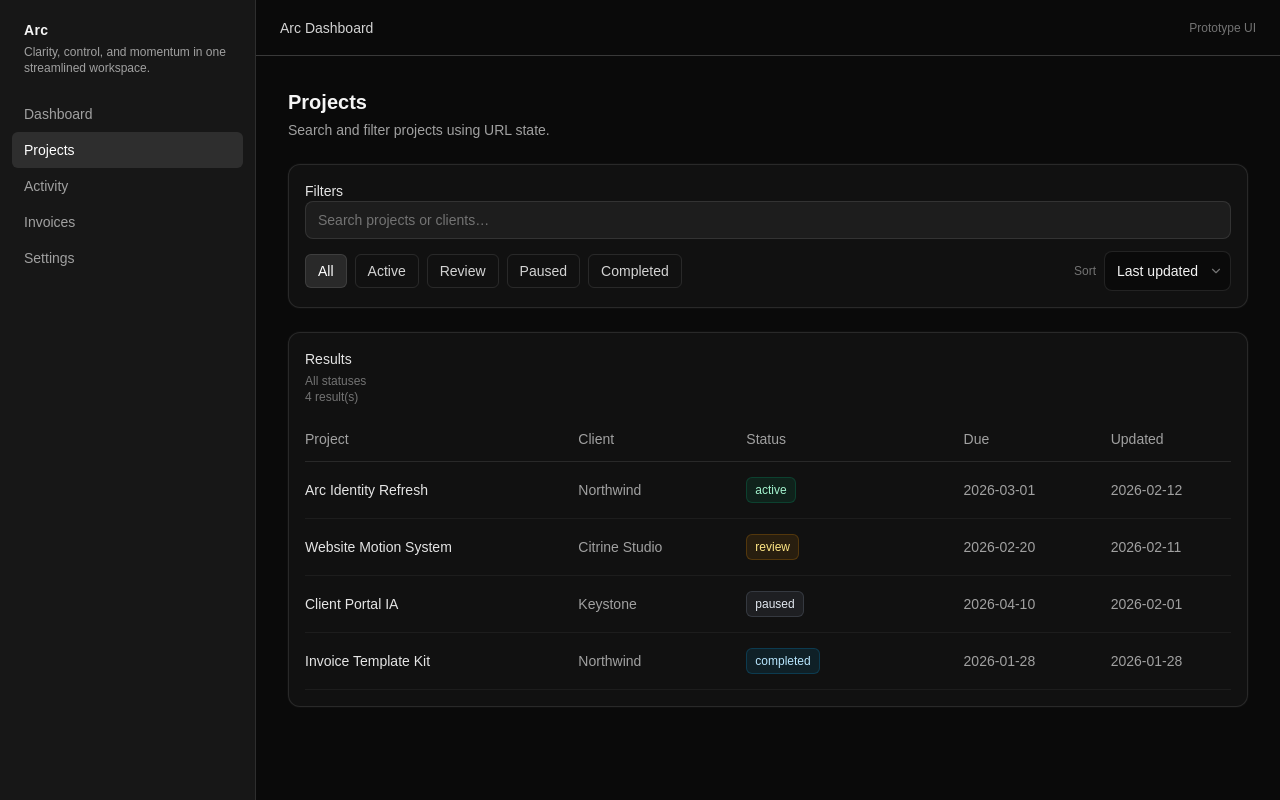
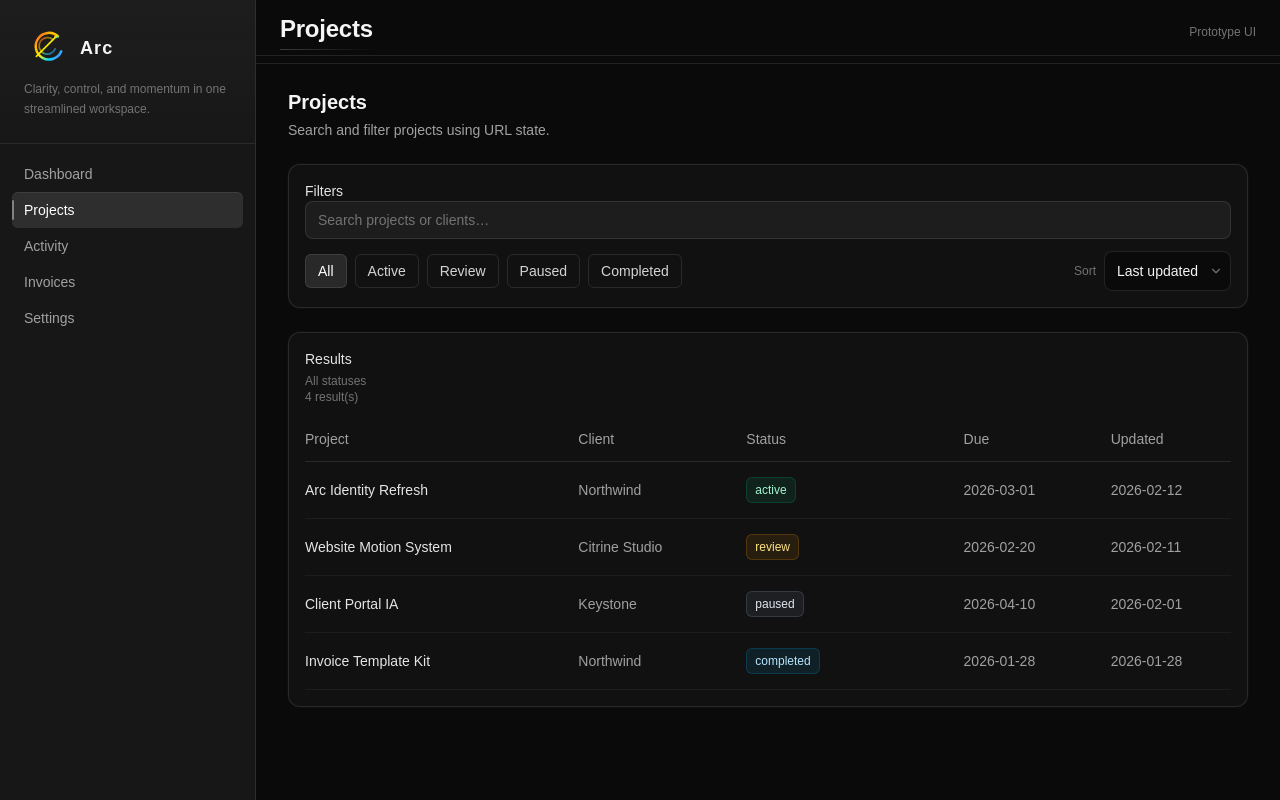
Before and after one commit to boco3000/arc-client-portal, a Next.js app: page /projects in a window 1280 px wide. Built offline with nearby package versions, Linux system fonts and the light colour scheme.

Commit message:
added new logo and top bar styling

```diff
--- /dev/null
+++ b/src/components/brand/ArcLogo.tsx
@@ -0,0 +1,92 @@
+import Link from "next/link";
+
+export function ArcLogo({
+  href = "/dashboard",
+  size = 40,
+  showWordmark = true,
+}: {
+  href?: string;
+  size?: number;
+  showWordmark?: boolean;
+}) {
+  return (
+    <Link
+      href={href}
+      className={[
+        "group inline-flex items-center gap-3 rounded-lg px-1 py-1",
+        "transition-[transform,background-color,opacity] duration-150 ease-out",
+        "hover:bg-white/[0.04] hover:-translate-y-[1px]",
+        "active:translate-y-0",
+        "outline-none focus-visible:bg-white/[0.06]",
+      ].join(" ")}
+      aria-label="Go to dashboard"
+    >
+      <ArcMark size={size} />
+
+      {showWordmark ? (
+        <span
+          className={[
+            "text-lg font-semibold tracking-[0.06em]",
+            "text-neutral-100 transition",
+            "group-hover:text-white",
+          ].join(" ")}
+        >
+          Arc
+        </span>
+      ) : null}
+    </Link>
+  );
+}
+
+function ArcMark({ size }: { size: number }) {
+  return (
+    <svg
+      width={size}
+      height={size}
+      viewBox="0 0 48 48"
+      aria-hidden="true"
+      className="shrink-0"
+    >
+      <defs>
+        {/* ARC Raiders–inspired spectrum gradient */}
+        <linearGradient id="arcSpectrum" x1="0" y1="0" x2="1" y2="1">
+          <stop offset="0%" stopColor="#ff3b3b" />
+          <stop offset="25%" stopColor="#ffb000" />
+          <stop offset="50%" stopColor="#ffe600" />
+          <stop offset="75%" stopColor="#00e0ff" />
+          <stop offset="100%" stopColor="#7a5cff" />
+        </linearGradient>
+      </defs>
+
+      {/* Main arc with gradient */}
+      <path
+        d="M36 10a16 16 0 1 0 4 18"
+        fill="none"
+        stroke="url(#arcSpectrum)"
+        strokeWidth="3"
+        strokeLinecap="round"
+      />
+
+      {/* Inner arc (subtle tech layer) */}
+      <path
+        d="M30 14a10 10 0 1 0 2.6 11"
+        fill="none"
+        stroke="url(#arcSpectrum)"
+        strokeWidth="2"
+        opacity="0.6"
+        strokeLinecap="round"
+      />
+
+      {/* Energy slash */}
+      <path
+        d="M10 34 L34 10"
+        stroke="url(#arcSpectrum)"
+        strokeWidth="2"
+        strokeLinecap="round"
+      />
+
+      {/* Anchor node */}
+      <circle cx="34" cy="10" r="2.4" fill="url(#arcSpectrum)" />
+    </svg>
+  );
+}
--- a/src/components/invoices/InvoiceActions.tsx
+++ b/src/components/invoices/InvoiceActions.tsx
@@ -3,6 +3,7 @@
 import { useState, useTransition } from "react";
 import type { InvoiceStatus } from "@/data/invoices";
 import { usePortalState } from "@/components/portal/PortalStateProvider";
+import { useToast } from "@/components/ui/ToastProvider";
 
 const actions: Array<{ label: string; next: InvoiceStatus }> = [
   { label: "Mark as Sent", next: "sent" },
@@ -26,8 +27,9 @@ export function InvoiceActions({
 }) {
   const { getInvoiceStatus, setInvoiceStatus, addActivity, addProjectNote } =
     usePortalState();
+  const { toast } = useToast();
+  const [isPending, startTransition] = useTransition();
 
-  const [isPending, startTransition] = useTransition();
   const [reminderStatus, setReminderStatus] = useState<"idle" | "sent">("idle");
 
   const current = getInvoiceStatus(invoiceId, fallback);
@@ -68,9 +70,15 @@ export function InvoiceActions({
         date,
       });
 
-      setReminderStatus("sent");
-      window.setTimeout(() => setReminderStatus("idle"), 2000);
+      toast({
+        kind: "success",
+        title: "Reminder recorded",
+        message: "Logged to activity and notes.",
+      });
     });
+
+    setReminderStatus("sent");
+    window.setTimeout(() => setReminderStatus("idle"), 2000);
   }
 
   return (
--- a/src/components/layout/sidebar/Sidebar.tsx
+++ b/src/components/layout/sidebar/Sidebar.tsx
@@ -2,6 +2,7 @@
 
 import Link from "next/link";
 import { usePathname } from "next/navigation";
+import { ArcLogo } from "@/components/brand/ArcLogo";
 
 const nav = [
   { href: "/dashboard", label: "Dashboard" },
@@ -16,14 +17,23 @@ export function Sidebar() {
 
   return (
     <div className="h-full">
-      <div className="px-6 py-5">
-        <p className="text-sm font-semibold tracking-wide">Arc</p>
-        <p className="mt-1 text-xs text-neutral-400">
-          Clarity, control, and momentum in one streamlined workspace.
-        </p>
+      <div
+        className={[
+          "px-6 py-6",
+          "border-b border-white/[0.06]",
+          "bg-gradient-to-b from-white/[0.03] to-transparent",
+        ].join(" ")}
+      >
+        <div className="space-y-2">
+          <ArcLogo />
+
+          <p className="text-xs leading-relaxed text-neutral-500">
+            Clarity, control, and momentum in one streamlined workspace.
+          </p>
+        </div>
       </div>
 
-      <nav className="px-3">
+      <nav className="px-3 pt-3">
         {nav.map((item) => {
           const active = pathname === item.href;
 
@@ -32,12 +42,28 @@ export function Sidebar() {
               key={item.href}
               href={item.href}
               className={[
-                "block rounded-md px-3 py-2 text-sm transition",
+                "group relative block rounded-md px-3 py-2 text-sm",
+                "transition-[background-color,transform,color] duration-150 ease-out",
+                "outline-none focus-visible:ring-2 focus-visible:ring-white/20",
                 active
-                  ? "bg-white/10 text-white"
-                  : "text-neutral-400 hover:bg-white/5 hover:text-white",
+                  ? [
+                      "text-white",
+                      "bg-white/10",
+                      "shadow-[inset_0_1px_0_rgba(255,255,255,0.08)]",
+                    ].join(" ")
+                  : [
+                      "text-neutral-400",
+                      "hover:text-white hover:bg-white/5",
+                      "hover:-translate-y-[1px]",
+                    ].join(" "),
               ].join(" ")}
             >
+              {active ? (
+                <span
+                  aria-hidden="true"
+                  className="absolute left-0 top-1/2 h-5 w-[2px] -translate-y-1/2 rounded-full bg-white/40"
+                />
+              ) : null}
               {item.label}
             </Link>
           );
--- a/src/components/layout/topbar/Topbar.tsx
+++ b/src/components/layout/topbar/Topbar.tsx
@@ -1,13 +1,38 @@
+"use client";
+
+import { usePathname } from "next/navigation";
+
+function getLabel(pathname: string) {
+  if (pathname === "/dashboard") return "Arc Dashboard";
+  if (pathname.startsWith("/projects")) return "Projects";
+  if (pathname.startsWith("/activity")) return "Activity";
+  if (pathname.startsWith("/invoices")) return "Invoices";
+  if (pathname.startsWith("/settings")) return "Settings";
+  return "Dashboard";
+}
+
 export function Topbar() {
+  const pathname = usePathname();
+  const label = getLabel(pathname);
+
   return (
-    <header className="flex h-14 items-center justify-between border-b border-white/10 px-6">
-      <h1 className="text-sm font-medium text-neutral-300">
-        Arc Dashboard
-      </h1>
+    <header className="flex h-16 items-center justify-between border-b border-white/10 px-6">
+      <div className="min-w-0">
+        <div className="flex items-baseline gap-2">
+          <h1
+            className={[
+              "text-2xl font-semibold tracking-[-0.01em]",
+              "text-neutral-100",
+            ].join(" ")}
+          >
+            {label}
+          </h1>
+        </div>
 
-      <div className="text-xs text-neutral-500">
-        Prototype UI
+        <div className="mt-1 h-px w-24 bg-gradient-to-r from-white/20 via-white/10 to-transparent" />
       </div>
+
+      <div className="text-xs text-neutral-500">Prototype UI</div>
     </header>
   );
 }
--- /dev/null
+++ b/src/components/ui/ToastProvider.tsx
@@ -0,0 +1,135 @@
+"use client";
+
+import React, {
+  createContext,
+  useCallback,
+  useContext,
+  useMemo,
+  useState,
+} from "react";
+
+type ToastKind = "success" | "info" | "error";
+
+export type ToastInput = {
+  title: string;
+  message?: string;
+  kind?: ToastKind;
+  durationMs?: number;
+};
+
+type Toast = {
+  id: string;
+  title: string;
+  message?: string;
+  kind: ToastKind;
+  durationMs: number;
+};
+
+type ToastApi = {
+  toast: (input: ToastInput) => void;
+};
+
+const ToastContext = createContext<ToastApi | null>(null);
+
+export function ToastProvider({ children }: { children: React.ReactNode }) {
+  const [toasts, setToasts] = useState<Toast[]>([]);
+
+  const remove = useCallback((id: string) => {
+    setToasts((prev) => prev.filter((t) => t.id !== id));
+  }, []);
+
+  const toast = useCallback(
+    (input: ToastInput) => {
+      const id = crypto.randomUUID();
+
+      const next: Toast = {
+        id,
+        title: input.title,
+        message: input.message,
+        kind: input.kind ?? "info",
+        durationMs: input.durationMs ?? 2200,
+      };
+
+      setToasts((prev) => [next, ...prev].slice(0, 4));
+
+      window.setTimeout(() => remove(id), next.durationMs);
+    },
+    [remove],
+  );
+
+  const api = useMemo(() => ({ toast }), [toast]);
+
+  return (
+    <ToastContext.Provider value={api}>
+      {children}
+      <ToastViewport toasts={toasts} onDismiss={remove} />
+    </ToastContext.Provider>
+  );
+}
+
+export function useToast() {
+  const ctx = useContext(ToastContext);
+  if (!ctx) throw new Error("useToast must be used within ToastProvider");
+  return ctx;
+}
+
+function ToastViewport({
+  toasts,
+  onDismiss,
+}: {
+  toasts: Toast[];
+  onDismiss: (id: string) => void;
+}) {
+  return (
+    <div
+      className={[
+        "fixed right-4 top-4 z-50 w-[min(360px,calc(100vw-2rem))] space-y-2",
+      ].join(" ")}
+      aria-live="polite"
+      aria-relevant="additions"
+    >
+      {toasts.map((t) => {
+        const tone =
+          t.kind === "success"
+            ? "border-emerald-500/20 bg-emerald-500/10"
+            : t.kind === "error"
+              ? "border-rose-500/20 bg-rose-500/10"
+              : "border-white/10 bg-white/5";
+
+        return (
+          <div
+            key={t.id}
+            role="status"
+            className={[
+              "rounded-lg border p-3 shadow-lg backdrop-blur",
+              "text-sm text-neutral-100",
+              tone,
+            ].join(" ")}
+          >
+            <div className="flex items-start justify-between gap-3">
+              <div className="min-w-0">
+                <p className="font-medium">{t.title}</p>
+                {t.message ? (
+                  <p className="mt-0.5 text-xs text-neutral-300">{t.message}</p>
+                ) : null}
+              </div>
+
+              <button
+                type="button"
+                onClick={() => onDismiss(t.id)}
+                className={[
+                  "grid h-7 w-7 place-items-center rounded-md",
+                  "border border-white/10 bg-white/5 text-neutral-200",
+                  "hover:bg-white/10 outline-none focus:ring-2 focus:ring-white/20",
+                ].join(" ")}
+                aria-label="Dismiss notification"
+              >
+                <span aria-hidden>×</span>
+              </button>
+            </div>
+          </div>
+        );
+      })}
+    </div>
+  );
+}
```
Also changed, not shown: src/app/(portal)/layout.tsx (+4 -5 lines), src/components/invoices/InvoiceLineItemsEditor.tsx (+29 -7 lines), src/components/invoices/InvoiceMetaEditor.tsx (+15 -2 lines), src/components/projects/ProjectMetaEditor.tsx (+26 -8 lines).
